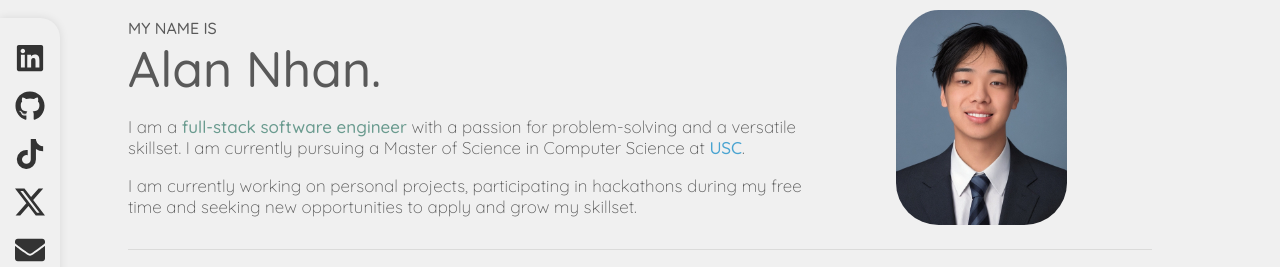
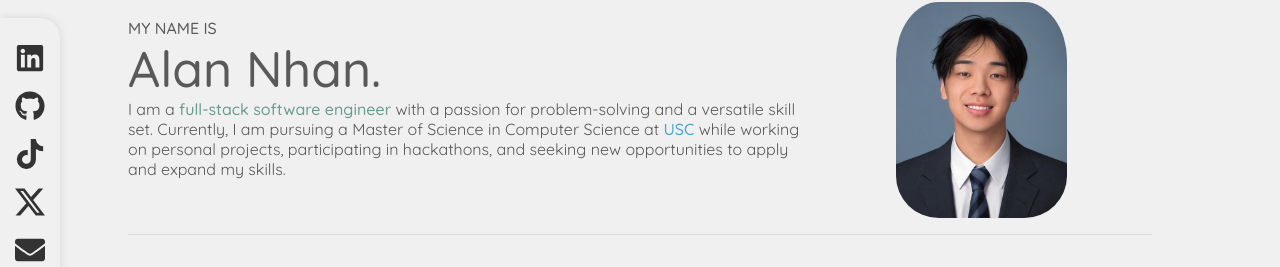
Before and after one commit to nhvn/portfolio, a React (Create React App) app: page /about in a window 1280 px wide. Shown: the part 94-361 px from the top of the page. Built offline with nearby package versions, Linux system fonts and the light colour scheme.

Commit message:
Redid the about page description

```diff
--- a/src/AboutPage.js
+++ b/src/AboutPage.js
@@ -32,14 +32,7 @@ class AboutPage extends React.Component {
                     <h1>Alan Nhan.</h1>
                     <div className="description descr-contain">
                       <div className="text-contain">
-                        <p>
-                          I am a <span className="highlight">full-stack software engineer</span> with a passion for
-                          problem-solving and a versatile skillset. I am currently pursuing a Master of Science in Computer Science at <span className="highlight2">USC</span>.
-                        </p>
-                        <p>
-                          I am currently working on personal projects, participating in hackathons during my free time and seeking new opportunities to apply and grow my skillset.
-                        </p>
-
+                        I am a <span className="highlight">full-stack software engineer</span> with a passion for problem-solving and a versatile skill set. Currently, I am pursuing a Master of Science in Computer Science at <span className="highlight2">USC</span> while working on personal projects, participating in hackathons, and seeking new opportunities to apply and expand my skills.
                       </div>
                     </div>
                   </div>
```
